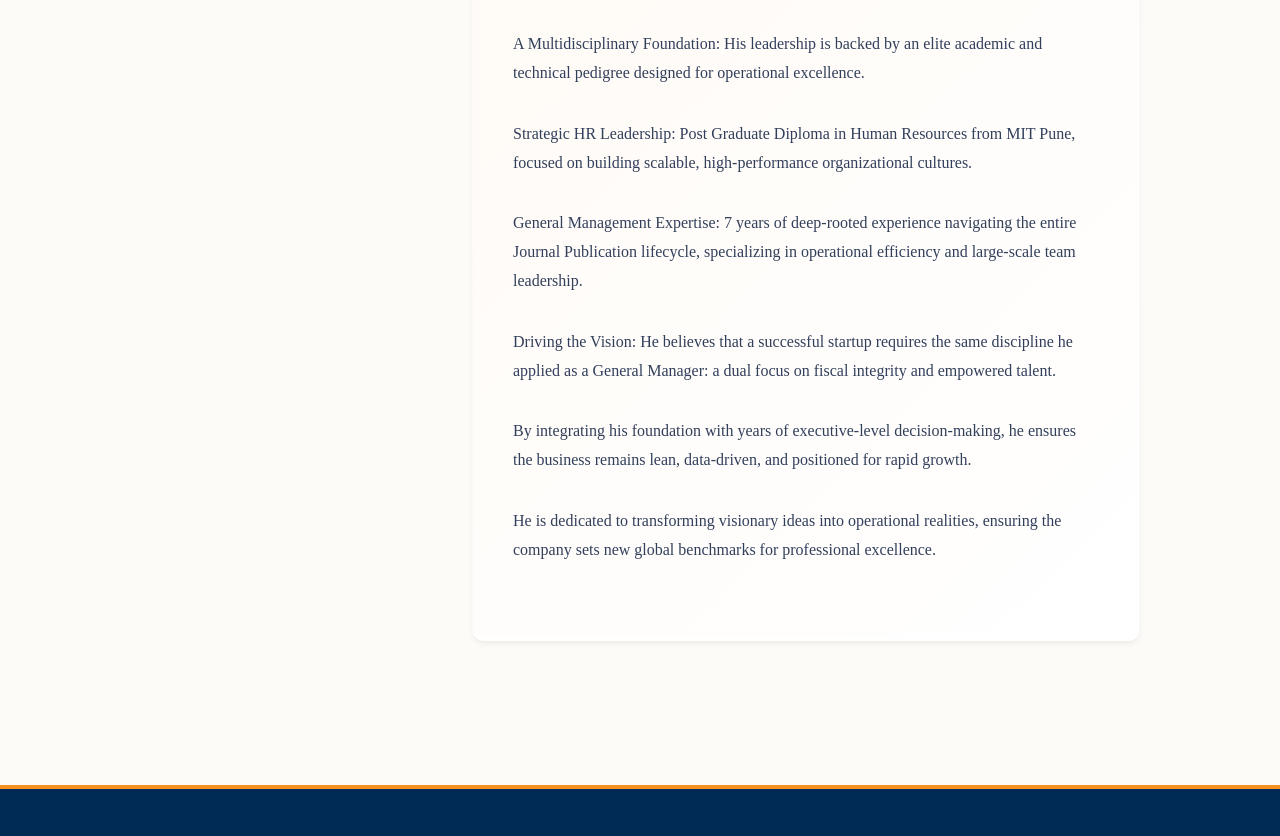
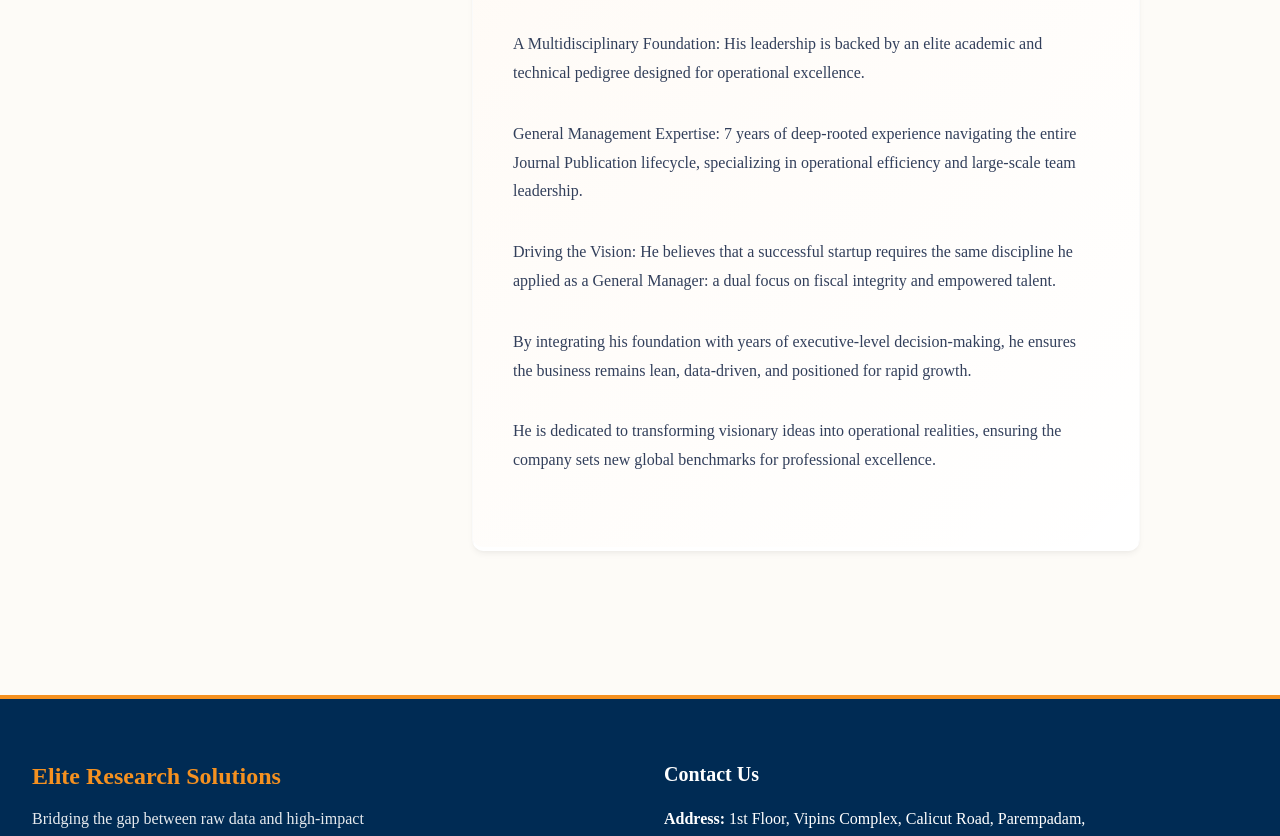
Before and after one commit to elite-researchsol/website, a Next.js app: page / in a window 1280 px wide. Shown: the part 3020-3856 px from the top of the page. Built offline with nearby package versions, Linux system fonts and the light colour scheme.

Commit message:
Update ExpertsGallery.jsx

```diff
--- a/src/components/ExpertsGallery.jsx
+++ b/src/components/ExpertsGallery.jsx
@@ -13,7 +13,6 @@ const expertsData = [
     bio: [
       "Executive Leadership & Strategic Growth: With a career defined by 7 years of high-impact leadership in the Journal Publication industry—culminating in his role as General Manager—He brings an executive veteran’s perspective to the helm of the organization. As a Co-Founder, he bridges the gap between complex financial architecture and world-class human capital management.",
       "A Multidisciplinary Foundation: His leadership is backed by an elite academic and technical pedigree designed for operational excellence.",
-      "Strategic HR Leadership: Post Graduate Diploma in Human Resources from MIT Pune, focused on building scalable, high-performance organizational cultures.",
       "General Management Expertise: 7 years of deep-rooted experience navigating the entire Journal Publication lifecycle, specializing in operational efficiency and large-scale team leadership.",
       "Driving the Vision: He believes that a successful startup requires the same discipline he applied as a General Manager: a dual focus on fiscal integrity and empowered talent.",
       "By integrating his foundation with years of executive-level decision-making, he ensures the business remains lean, data-driven, and positioned for rapid growth.",
```
